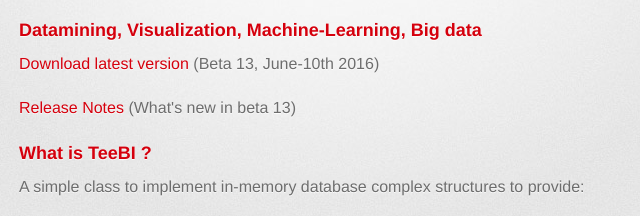
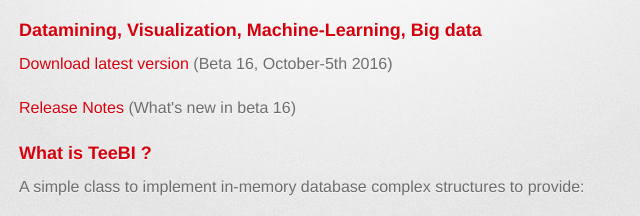
Before and after one commit to Steema/Steema-BI-Samples, a plain HTML site: page index.html in a window 1280 px wide. Shown: the part 353-569 px from the top of the page, 311-951 px from the left. Drawn offline with Linux system fonts and the light colour scheme; a web font is replaced by a local one.

Commit message:
Update GitHub pages to Beta 16

```diff
--- a/index.html
+++ b/index.html
@@ -39,9 +39,9 @@
 <h3>
 <a id="datamining-visualization-machine-learning-big-data" class="anchor" href="#datamining-visualization-machine-learning-big-data" aria-hidden="true"><span aria-hidden="true" class="octicon octicon-link"></span></a>Datamining, Visualization, Machine-Learning, Big data</h3>
 
-<p><a href="https://drive.google.com/file/d/0BymV3q6di65nTHFOU2U1aENITFk">Download latest version</a> (Beta 13, June-10th 2016)</p>
+<p><a href="https://drive.google.com/file/d/0BymV3q6di65nTHFOU2U1aENITFk">Download latest version</a> (Beta 16, October-5th 2016)</p>
 
-<p><a href="https://github.com/Steema/BI/blob/master/docs/releasenotes.md">Release Notes</a> (What's new in beta 13)</p>
+<p><a href="https://github.com/Steema/BI/blob/master/docs/releasenotes.md">Release Notes</a> (What's new in beta 16)</p>
 
 <h3>
 <a id="what-is-teebi-" class="anchor" href="#what-is-teebi-" aria-hidden="true"><span aria-hidden="true" class="octicon octicon-link"></span></a>What is TeeBI ?</h3>
```
